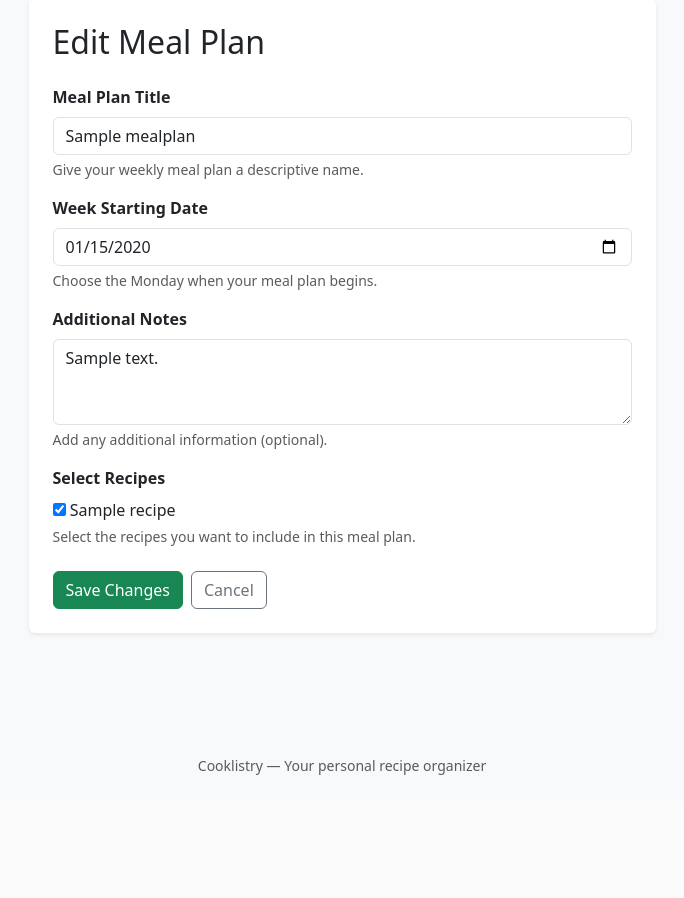
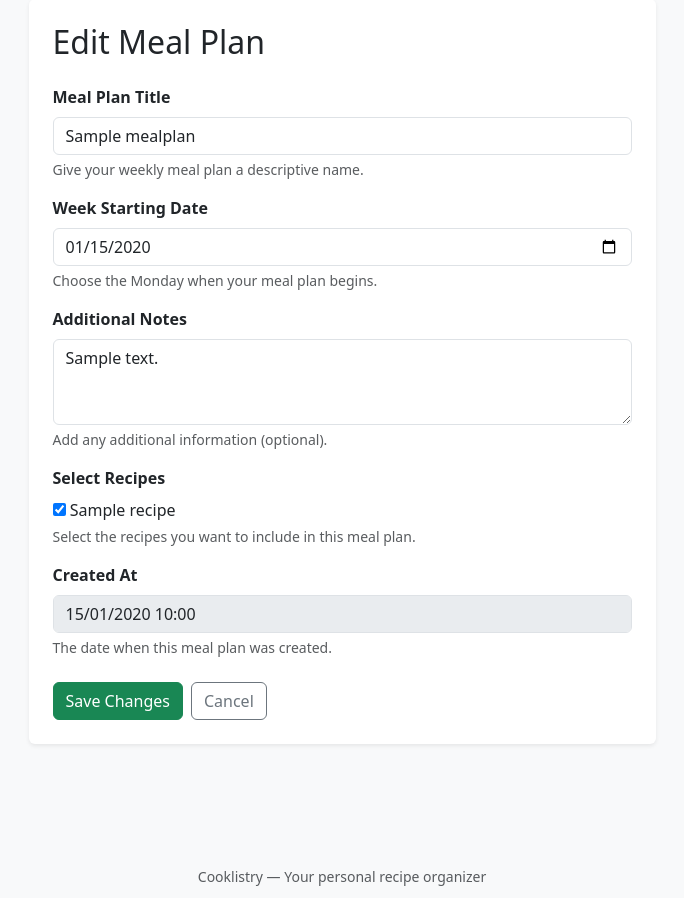
Before and after one commit to stoyanova-mariela/django_cooklistry, a Django app: page /meal-plans/1/edit/ in a window 1280 px wide. Shown: the part 153-1051 px from the top of the page, without its empty margins (298-982 px from the left). Before the commit the page ends 928 px from the top, so only its background shows below. Run offline with Django 5.2, Linux system fonts and the light colour scheme; tables that the repository leaves empty hold one stand-in row (values such as "Sample post").

Commit message:
Added disabled meal plan field and reusable recipe card

```diff
--- a/meal_plans/forms.py
+++ b/meal_plans/forms.py
@@ -1,7 +1,16 @@
 from django import forms
 from .models import MealPlan
+from django.utils import timezone
 
 class MealPlanForm(forms.ModelForm):
+    created_at_display = forms.CharField(
+        label='Created At',
+        required=False,
+        disabled=True,
+        help_text='The date when this meal plan was created.',
+        widget=forms.TextInput(attrs={'class': "form-control"}),
+    )
+
     class Meta:
         model = MealPlan
         fields = ['title', 'week_start', 'notes', 'recipes']
@@ -37,6 +46,16 @@ class MealPlanForm(forms.ModelForm):
             }
         }
 
+    def __init__(self, *args, **kwargs):
+        super().__init__(*args, **kwargs)
+
+        if self.instance.pk:
+            created_at = timezone.localtime(self.instance.created_at)
+
+            self.fields['created_at_display'].initial = (created_at.strftime('%d/%m/%Y %H:%M'))
+        else:
+            self.fields.pop('created_at_display', None)
+
     def clean_title(self):
         title = self.cleaned_data.get('title', '').strip()
         if len(title) < 3:
```
Also changed, not shown: templates/recipes/partials/recipe_card.html (added, +32 -0 lines), templates/recipes/recipe_list.html (+1 -28 lines).
